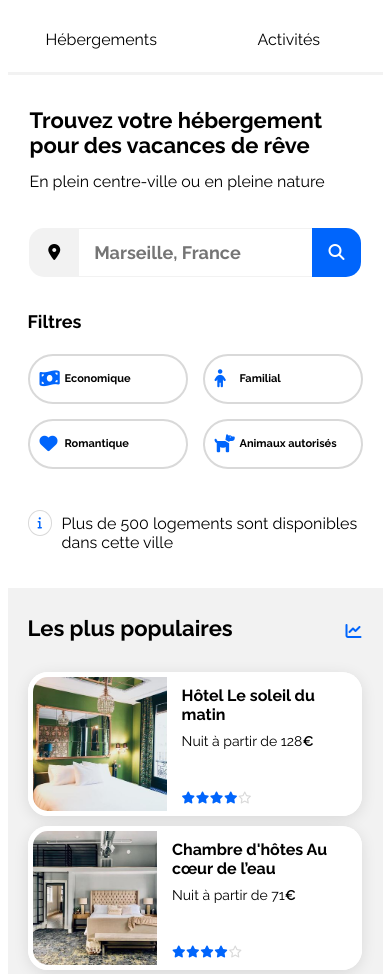
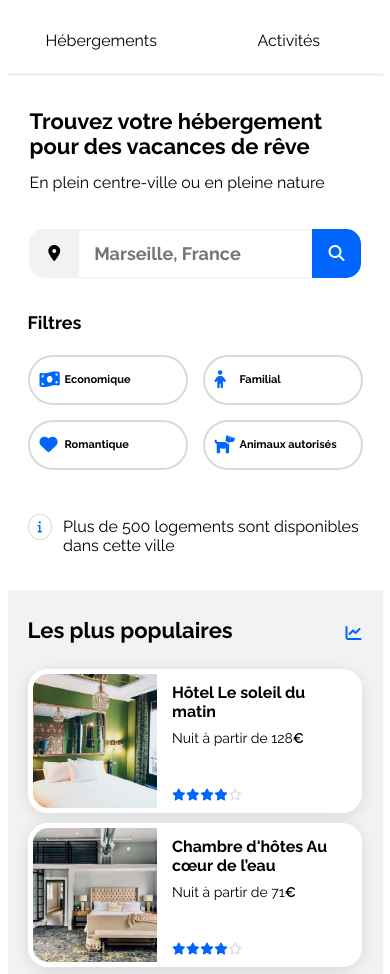
Before and after one commit to Nekhal/Projet_2, a plain HTML site: page index.html in a window 390 px wide. Shown: the part 63-1037 px from the top of the page. Drawn offline with Linux system fonts and the light colour scheme.

Commit message:
Projet terminé

```diff
--- a/css/style.css
+++ b/css/style.css
@@ -7,12 +7,15 @@
 }
 Body {
     font-family: 'Raleway',sans-serif;
-    max-width: 1440px;
+    background-color: white;
+    border: white 1px Solid;
+    max-width: 1400px;
     margin-right: auto;
     margin-left: auto;
 }
 header, main, footer {
     margin: 0 50px;
+
 }
 a {
     text-decoration: none;
@@ -28,7 +31,7 @@ nav {
 .logo {
     width: 61.09px;
     height: auto;
-    margin:  44px 0 0 0;
+    margin:  44px 0 0 5px;
 }
 #NavBar {
     display: flex;
@@ -57,7 +60,7 @@ nav {
     line-height: 19px;
     text-align: center;
 }
-.effect:hover{
+.effect:hover {
     color: var(--blue);
 }
 /*Mise en forme de la partie accroche*/
@@ -65,10 +68,12 @@ h1 {
     font-size: 22px;
     font-weight: 700;
     padding-top: 40px;
+    margin-left: 5px ;
 }
 .pH1 {
     font-size: 16px;
     margin-top: -5px;
+    margin-left: 5px;
 }
 /*Mise en forme de la barre de recherche*/
 #searchInput {
@@ -91,6 +96,7 @@ h1 {
     display: flex;
     height: 49px;
     margin-top: 20px;
+    margin-left: 5px;
 }
 #searchButton {
     background-color: var(--blue);
@@ -124,7 +130,7 @@ h2 {
     flex-wrap: wrap;
     justify-content: flex-start;
     align-items: center ;
-    margin: 20px 15px 20px 0;
+    margin: 20px 15px 20px 12px;
 }
 .filtres i {
     display: flex;
@@ -138,7 +144,7 @@ h2 {
     display: flex;
     flex-wrap:wrap ;
 }
-.choice div{
+.choice div {
     display: flex;
     flex-wrap: nowrap;
     justify-content: center;
@@ -157,20 +163,27 @@ h2 {
     background-color: var(--ciel);
 }
 /*Mise en forme de la partie "Infos"*/
-.fa-info {
+.info {
+    display: flex;
+    align-items: center;
+    margin: 0 0 0 9px;
+}
+.fas.fa-info {
     color: var(--blue);
     font-size: 10px;
-    font-weight: bold;
+    font-weight: 700;
     border: #d9d9d9 1px solid;
     border-radius: 100%;
-    padding: 7px 10px;
-    margin-right: 8px;
+    padding: 6px 9px;
+    margin: 0;
 }
 .info p {
     display: initial;
     align-items: center;
     font-size: 16px;
     font-weight: 400;
+    margin: 0;
+    margin-left: 11px;
 }
 /*Mise en forme des parties "hébergements" et "populaires"*/
 .Bloc2 {
@@ -194,7 +207,6 @@ article {
 .article2 {
     width: 32%;
     order: 0;
-    min-width:420px;
 }
 /*Mise en forme de la partie "hébergements"*/
 h3 {
@@ -225,7 +237,7 @@ h3 {
     object-fit: cover;
     height: 123px;
 }
-.content{
+.content {
     background-color: white;
     border-radius: 0 0 20px 20px;
     margin-top: -15px;
@@ -254,6 +266,7 @@ h4 {
     margin-bottom: 12px;
 }
 .content span, .PopContent span {
+    display: contents;
     font-weight: 600;
 }
 .more {
@@ -275,10 +288,9 @@ h4 {
 }
 .PopContainer {
     display: flex;
-    flex-direction: column;
-    flex-wrap: nowrap;
-    justify-content: space-between;
-    width: 81%;
+    flex-direction: row;
+    flex-wrap: wrap;
+    width: 82%;
     margin-left: auto;
     margin-right: auto;
 }
@@ -289,7 +301,6 @@ h4 {
     background-color: white;
     margin-bottom: 33px;
     height: 144px;
-    min-width: 252px;
     border-radius: 20px;
     box-shadow: 0px 3px 15px rgba(0, 0, 0, 0.1);
 }
@@ -298,7 +309,7 @@ h4 {
     border: white 5px solid;
     border-radius: 20px 0 0 20px;
     object-fit: cover;
-    width: 137px;
+    width: 40%;
 }
 .PopContent {
     display: flex;
@@ -306,10 +317,10 @@ h4 {
     justify-content: space-between;
     flex-wrap: nowrap;
     background-color: white;
-    margin-left: -12px;
     border-radius: 0 20px 20px 0;
-    margin-right: 40px;
-    padding-left: 15px;
+    width: 60%;
+    padding: 0 15px;
+
 }
 .PopContent p {
     display: flex;
@@ -317,7 +328,7 @@ h4 {
     font-size: 14px;
     font-weight: 400;
     margin: 0;
-    margin-top: -40px;
+    margin-top: -30px;
 }
 /*Mise en forme de la partie "Activités"*/
 .Bloc3 {
@@ -326,7 +337,7 @@ h4 {
 .Bloc3 h3 {
     margin: 0;
 }
-.activitesContainer{
+.activitesContainer {
     display: flex;
     flex-direction: row;
     flex-wrap: wrap;
@@ -337,7 +348,6 @@ h4 {
     border-radius: 20px;
     box-shadow: 0px 3px 15px rgba(0, 0, 0, 0.1);
     margin: 18px 0 0 0;
-
 }
 .actImg {
     border-radius: 20px;
@@ -361,12 +371,12 @@ h4 {
     margin-left: 19px;
 }
 /*Mise en forme du footer*/
-footer{
+footer {
     margin-top: 60px;
     background-color: #f2f2f2;
     min-height: 225px;
 }
-.footContainer{
+.footContainer {
     display: flex;
     flex-direction: row;
     flex-wrap: wrap;
@@ -389,7 +399,7 @@ footer a {
     margin-bottom: 12px;
 }
 
-@media screen and (max-width: 1023px) {
+@media screen and (max-width: 991px) {
     /*Modifications générales*/
     body {
         max-width: 1024px;
@@ -405,7 +415,7 @@ footer a {
     .filtres i {
         margin-right: 5px;
     }
-    .choice div{
+    .choice div {
         margin: 15px 20px 15px 0px;
         padding: 10px 15px;
     }
@@ -426,29 +436,24 @@ footer a {
     }
     /*Modifications partie "populaire"*/
     .PopContainer {
-        flex-direction: row;
-        width: 93%;
+        flex-wrap: nowrap;
+        justify-content: center;
+        width: 95%;
     }
     .Pop {
-        max-width: 252px;
-        margin-left: 11px;
-        margin-right: 12px;
-    }
-    .PopImg {
-        min-width: 96px;
+        width: 30%;
+        margin: 0 11px 0 12px;
     }
     .PopContent {
-        max-width: 136px;
-        margin-left: -10px;
-        margin-right: 0px;
-        padding-left: 10px;
+        padding-left: 5px;
     }
     .PopContent h4 {
         font-size: 14px;
-        margin-right: 30px;
+        margin-right: 15px;
     }
     .PopContent p {
         font-size: 13px;
+        margin-top: -10px;
     }
     /*Modifications de la partie "Activités"*/
     .Bloc3 {
@@ -468,7 +473,7 @@ footer a {
         margin-right: 40px;
     }
     /*Modifications du Footer*/
-    footer{
+    footer {
         margin-top: 70px;
     }
 }
@@ -483,11 +488,11 @@ footer a {
         background-color: white;
     }
     /*Modifications header*/
-    nav{
+    nav {
         flex-direction: column;
         height: 100px;
     }
-    .logo{
+    .logo {
         margin:  21px 0 0 0;
     }
     #NavBar {
@@ -522,6 +527,7 @@ footer a {
         display: flex;
         justify-content: center;
         margin-top: 36px;
+        margin-left: 0;
     }
     #searchButtonPhone {
         display: flex;
@@ -552,7 +558,7 @@ footer a {
         flex-wrap:wrap ;
         justify-content: space-between;
     }
-    .choice div{
+    .choice div {
         display: flex;
         flex-wrap: nowrap;
         justify-content: flex-start;
@@ -568,17 +574,16 @@ footer a {
     }
     /*Modification partie "info"*/
     .info {
-        margin: 33px 20px 0px 20px;
+        margin: 0 20px 15px 20px;
     }
-    .fa-info {
+    .fas.fa-info {
+        display: flex;
         font-size: 12px;
-        padding: 6px 9px;
-        margin-right: 8px;
+
     }
     .info p {
-        display: flex;
-        margin-top: -21px;
-        margin-left: 34px;
+           margin-top: 20px;
+
     }
     /*Modifications des parties "populaire" et "hébergements"*/
     .Bloc2 {
@@ -611,11 +616,12 @@ footer a {
     .PopContainer {
         flex-direction: column;
         align-items: center;
-        margin-bottom: 42px;
+        margin-bottom: 37px;
     }
     .Pop {
         min-width:334px ;
-        margin: 5px 0;
+        margin: 0 0 10px 0;
+
     }
     .PopImg {
         min-width: 127px;
@@ -637,14 +643,15 @@ footer a {
     /*Modifications de la partie "hébergements"*/
     .Heb {
         width: 100%;
-        margin-bottom: 12px;
+        margin-top: -10px;
+        margin-bottom: 22px;
     }
     .more {
         display: none;
     }
     /*Modifications de la partie "Activités"*/
     .Bloc3 {
-        margin: 95px 20px 56px 20px;
+        margin: 87px 20px 56px 20px;
     }
     .Bloc3 h3 {
         margin:0;
@@ -666,12 +673,12 @@ footer a {
         width: 100%;
     }
     /*Modifications du Footer*/
-    footer{
+    footer {
         background-color: #f2f2f2;
         margin-top: 0px;
         padding-bottom: 49px;
     }
-    .footContainer{
+    .footContainer {
         justify-content: flex-start;
         margin:  0 30px ;
     }
```
Also changed, not shown: index.html (line endings or trailing spaces).
